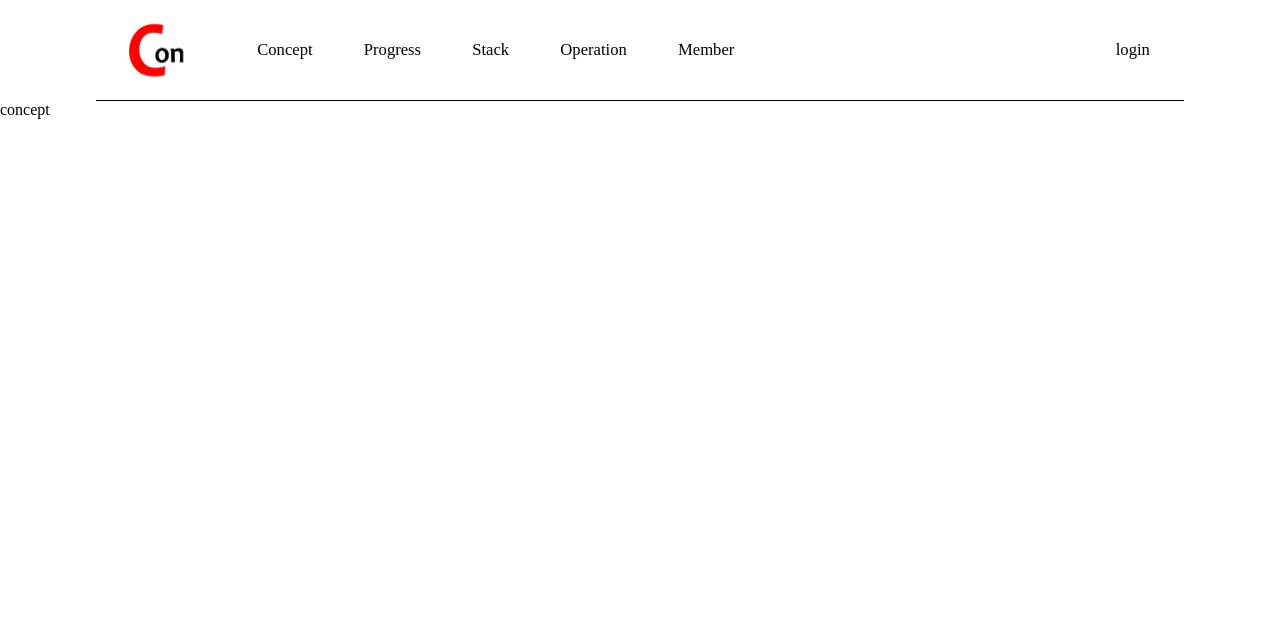
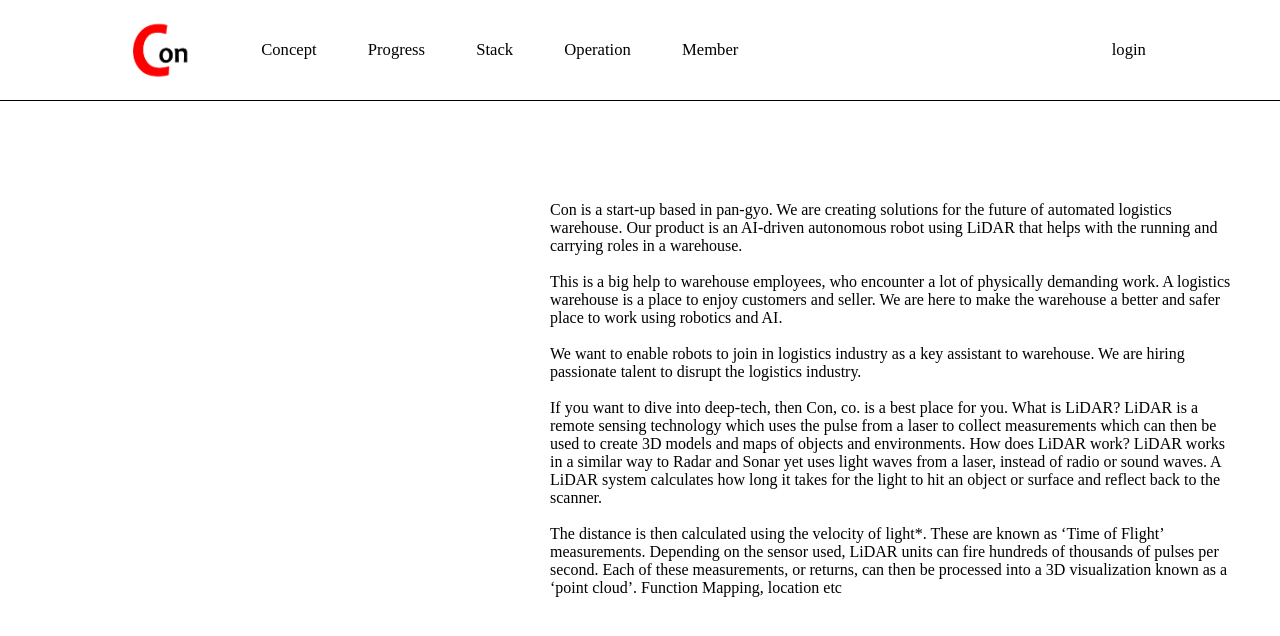
Before and after one commit to zeroaan/con_web, a React (Create React App) app: page /concept in a window 1280 px wide. Shown: the top 636 px of the page. Built offline with nearby package versions, Linux system fonts and the light colour scheme; a web font is replaced by a local one.

Commit message:
navbar opacity

```diff
--- a/src/components/Navbar.css
+++ b/src/components/Navbar.css
@@ -3,7 +3,7 @@
 .nav {
   display: flex;
   justify-content: space-between;
-  width: 85vw;
+  width: 100vw;
   margin: auto;
   font-family: "Goldman", cursive;
   padding-left: 2vw;
@@ -13,12 +13,15 @@
   height: 70px;
   position: relative;
   top: 15px;
+  left: 100px;
   cursor: pointer;
 }
 .navbar {
   flex: 2;
   display: flex;
   list-style: none;
+  position: relative;
+  left: 100px;
 }
 .navbar li {
   cursor: pointer;
@@ -35,6 +38,8 @@
   text-decoration: none;
 }
 .loginBt {
+  position: relative;
+  right: 100px;
   text-decoration: none;
   cursor: pointer;
   text-align: center;
@@ -50,6 +55,8 @@
 .loginSuccess {
   width: 60px;
   height: 100px;
+  position: relative;
+  right: 100px;
 }
 .loginSuccessImg {
   position: relative;
@@ -60,6 +67,8 @@
   border: 2px solid silver;
 }
 .logoutBt {
+  position: relative;
+  right: 100px;
   text-decoration: none;
   cursor: pointer;
   text-align: center;
--- a/src/components/Navbar.js
+++ b/src/components/Navbar.js
@@ -8,7 +8,7 @@ import "./Navbar.css";
 import logo from "img/logo.png";
 import loginSuccess from "img/loginSuccess.png";
 
-const Navbar = ({ color }) => {
+const Navbar = ({ color, borderColor }) => {
   const dispatch = useDispatch();
 
   const { loginState } = useSelector((state) => state.user);
@@ -20,7 +20,13 @@ const Navbar = ({ color }) => {
   return (
     <>
       <div style={{ display: "flex", justifyContent: "space-between" }}>
-        <div className="nav" style={{ borderBottom: `1px solid ${color}` }}>
+        <div
+          className="nav"
+          style={{
+            borderBottom: `1px solid ${borderColor}`,
+            backgroundColor: "rgb(255,255,255,0.7)",
+          }}
+        >
           <Link to="/">
             <img className="logo" src={logo} alt="LOGO" />
           </Link>
--- a/src/routes/Concept.js
+++ b/src/routes/Concept.js
@@ -5,8 +5,47 @@ import "./style/Concept.css";
 const Concept = () => {
   return (
     <>
-      <Navbar color="black" />
-      <div>concept</div>
+      <Navbar color="black" borderColor="black" />
+      <div>
+        <p
+          style={{
+            position: "relative",
+            top: "100px",
+            left: "550px",
+            width: "690px",
+          }}
+        >
+          Con is a start-up based in pan-gyo. We are creating solutions for the
+          future of automated logistics warehouse. Our product is an AI-driven
+          autonomous robot using LiDAR that helps with the running and carrying
+          roles in a warehouse. <br />
+          <br />
+          This is a big help to warehouse employees, who encounter a lot of
+          physically demanding work. A logistics warehouse is a place to enjoy
+          customers and seller. We are here to make the warehouse a better and
+          safer place to work using robotics and AI. <br />
+          <br />
+          We want to enable robots to join in logistics industry as a key
+          assistant to warehouse. We are hiring passionate talent to disrupt the
+          logistics industry.
+          <br /> <br />
+          If you want to dive into deep-tech, then Con, co. is a best place for
+          you. What is LiDAR? LiDAR is a remote sensing technology which uses
+          the pulse from a laser to collect measurements which can then be used
+          to create 3D models and maps of objects and environments. How does
+          LiDAR work? LiDAR works in a similar way to Radar and Sonar yet uses
+          light waves from a laser, instead of radio or sound waves. A LiDAR
+          system calculates how long it takes for the light to hit an object or
+          surface and reflect back to the scanner.
+          <br />
+          <br /> The distance is then calculated using the velocity of light*.
+          These are known as ‘Time of Flight’ measurements. Depending on the
+          sensor used, LiDAR units can fire hundreds of thousands of pulses per
+          second. Each of these measurements, or returns, can then be processed
+          into a 3D visualization known as a ‘point cloud’. Function Mapping,
+          location etc
+        </p>
+      </div>
     </>
   );
 };
--- a/src/routes/Home.js
+++ b/src/routes/Home.js
@@ -6,9 +6,8 @@ const Home = () => {
   return (
     <>
       <div className="screen">
-        <Navbar color="white" />
+        <Navbar color="black" borderColor="none" />
       </div>
-      <div>Home</div>
     </>
   );
 };
--- a/src/routes/Members.js
+++ b/src/routes/Members.js
@@ -5,7 +5,7 @@ import "./style/Members.css";
 const Members = () => {
   return (
     <>
-      <Navbar color="black" />
+      <Navbar color="black" borderColor="black" />
       <div>member</div>
     </>
   );
--- a/src/routes/Operation.js
+++ b/src/routes/Operation.js
@@ -5,7 +5,7 @@ import "./style/Operation.css";
 const Operation = () => {
   return (
     <>
-      <Navbar color="black" />
+      <Navbar color="black" borderColor="black" />
       <div>operation</div>
     </>
   );
--- a/src/routes/Progress.js
+++ b/src/routes/Progress.js
@@ -5,7 +5,7 @@ import "./style/Progress.css";
 const Progress = () => {
   return (
     <>
-      <Navbar color="black" />
+      <Navbar color="black" borderColor="black" />
       <div>progress</div>
     </>
   );
--- a/src/routes/Stack.js
+++ b/src/routes/Stack.js
@@ -5,7 +5,7 @@ import "./style/Stack.css";
 const Stack = () => {
   return (
     <>
-      <Navbar color="black" />
+      <Navbar color="black" borderColor="black" />
       <div>stack</div>
     </>
   );
--- a/src/routes/style/Home.css
+++ b/src/routes/style/Home.css
@@ -1,5 +1,6 @@
 .screen {
   max-width: 100vw;
   height: 100vh;
-  background: center/cover no-repeat url("../../img/screen.jpg");
+  background: center/cover no-repeat
+    url("https://h7f7z2r7.stackpathcdn.com/sites/default/files/images/articles/geekrobot.jpg");
 }
```
